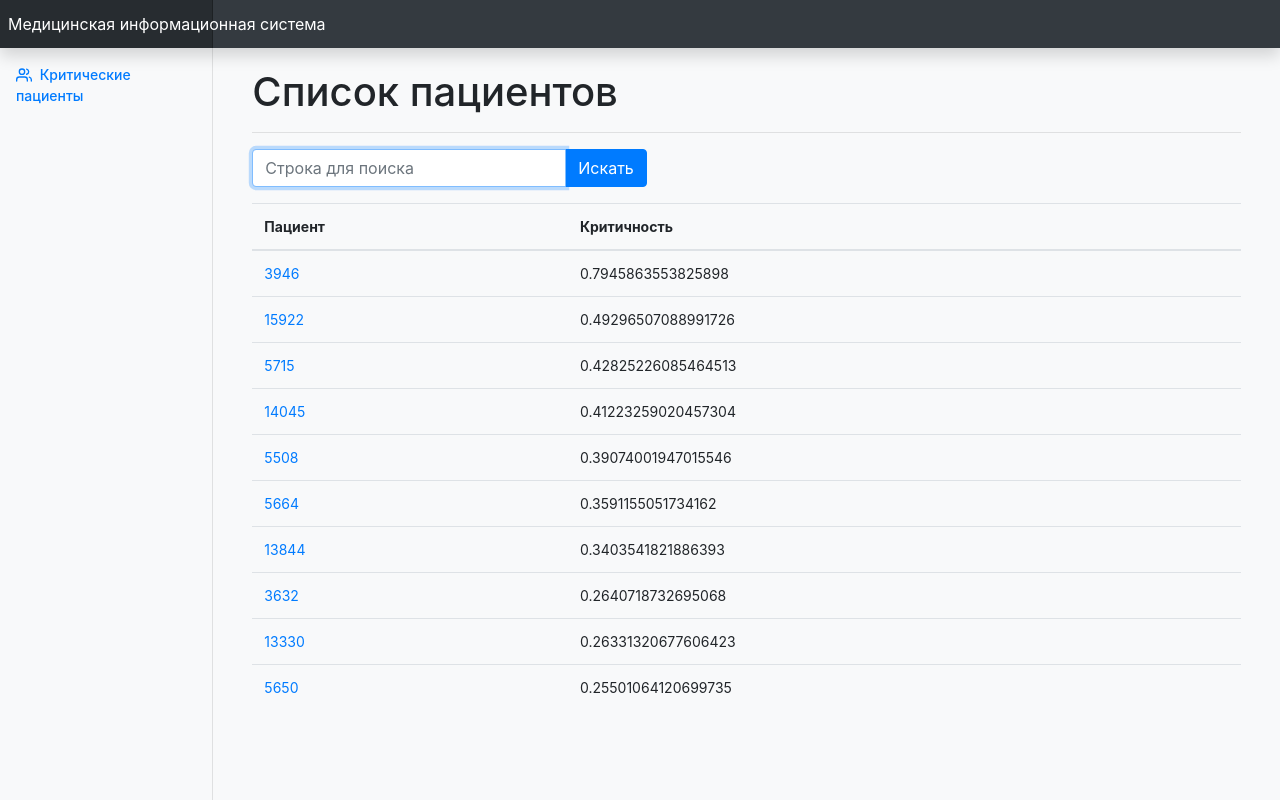
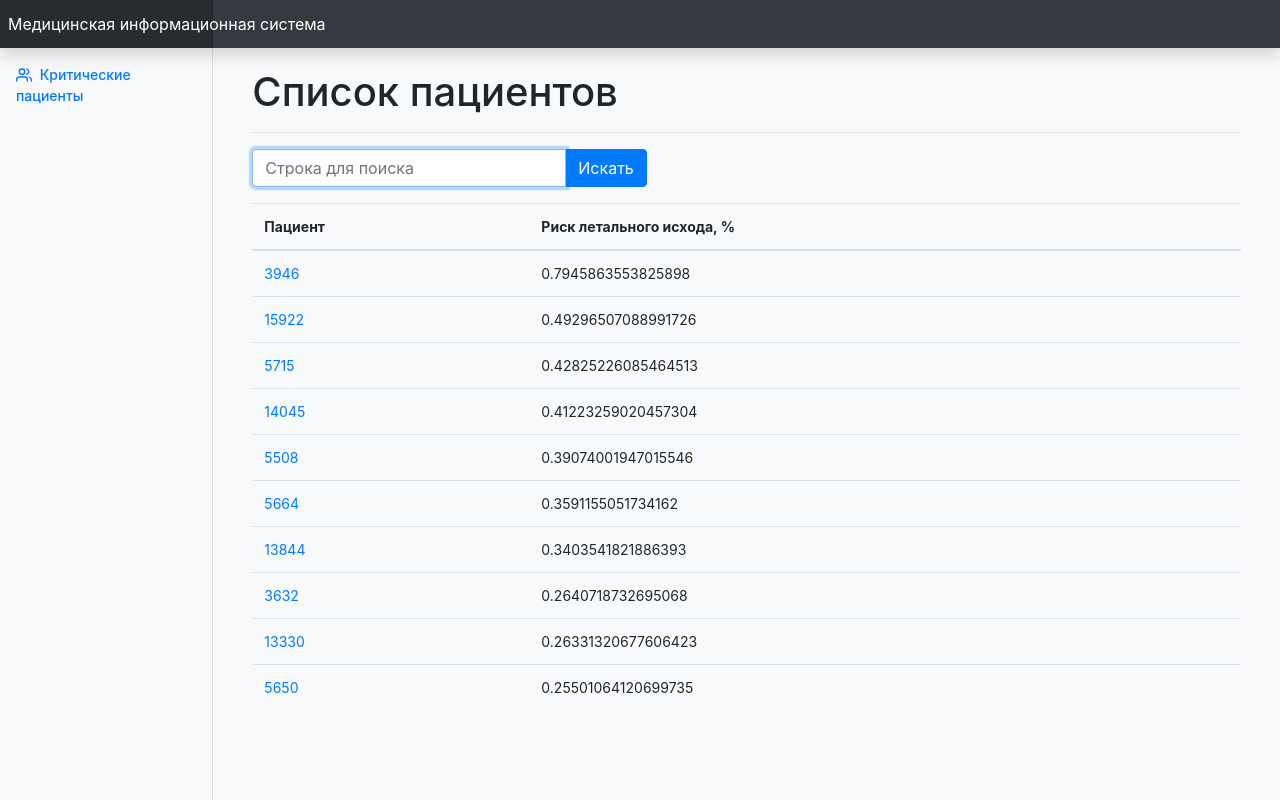
Before and after one commit to polosataya/livesaver-2021, a Flask app: page / in a window 1280 px wide. Run offline with Flask 2, Linux system fonts and the light colour scheme; some libraries are stand-ins or nearby versions.

Commit message:
updated files

```diff
--- a/templates/index.html
+++ b/templates/index.html
@@ -182,7 +182,7 @@ body {
 
                       <h2>Пациент {{row.id}}</h2>
 
-                      <h2>Риск летального исхода: {{row.predict}}</h2>
+                      <h2>Риск летального исхода: {{row.predict}} %</h2>
 
                       <h2>Интерпретация</h2>
                       <iframe src="static/{{row.id}}.html" width=1024 height=200 frameborder=0></iframe>
@@ -222,7 +222,7 @@ body {
                     <thead>
                     <tr>
                         <th>Пациент</th>
-                        <th>Критичность</th>
+                        <th>Риск летального исхода, %</th>
                     <tr>
                     </thead>
 
```
